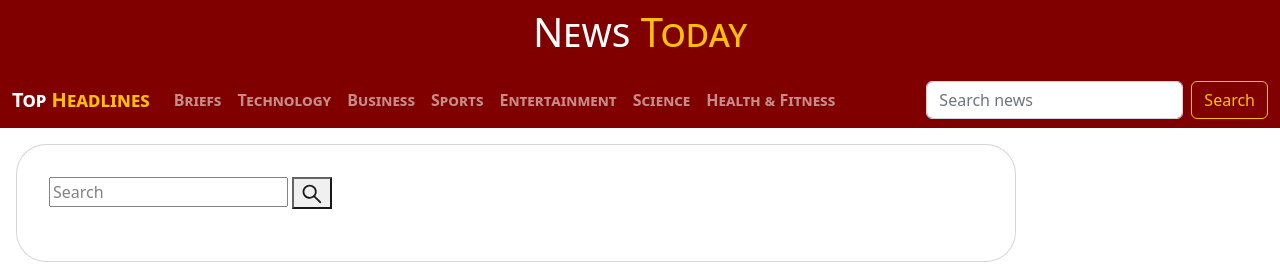
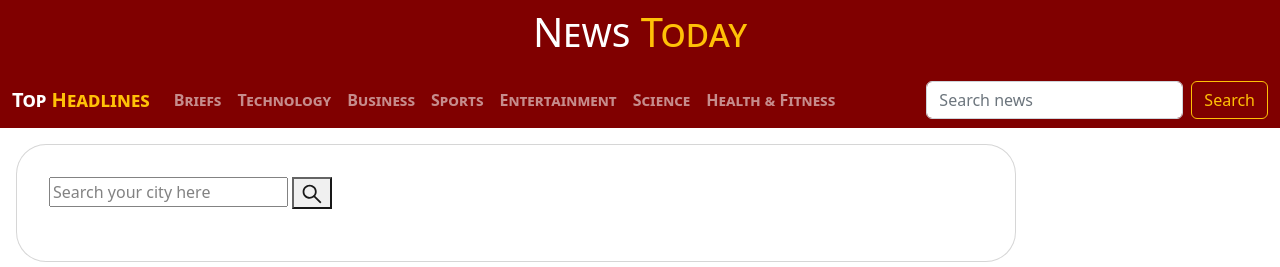
Before and after one commit to sil-samriddha/newstoday.github.io, a plain HTML site: page index.html in a window 1280 px wide. Shown: the top 267 px of the page. Drawn offline with nearby package versions, Linux system fonts and the light colour scheme; no server answers.

Commit message:
Update index.html

```diff
--- a/index.html
+++ b/index.html
@@ -61,7 +61,7 @@
         </div>
         <div class="card" id="wheather">
             <div class="search">
-              <input type="text" class="search-bar" placeholder="Search">
+              <input type="text" class="search-bar" placeholder="Search your city here">
               <button><svg stroke="currentColor" fill="currentColor" stroke-width="0" viewBox="0 0 1024 1024" height="1.5em"
                   width="1.5em" xmlns="http://www.w3.org/2000/svg">
                   <path
```
